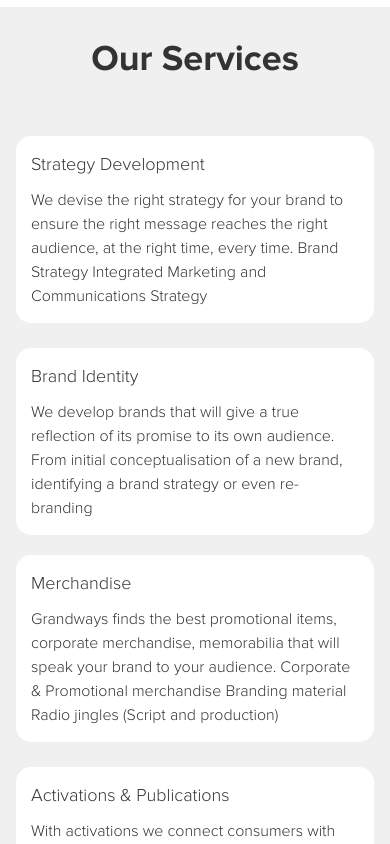
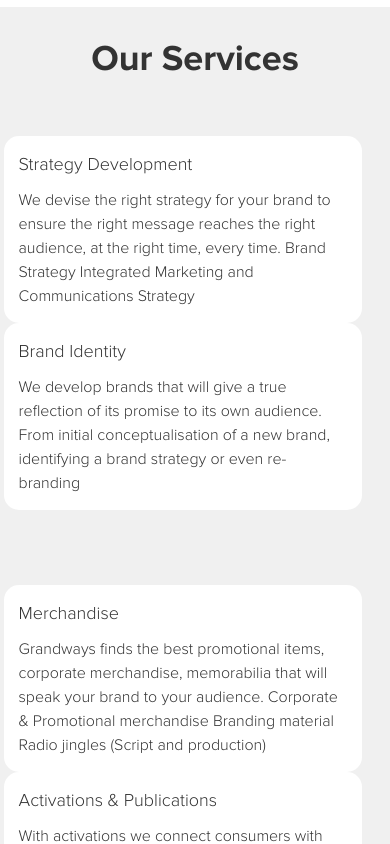
Before and after one commit to Grandways/GrandwaysWebsite, a Next.js app: page / in a window 390 px wide. Shown: the part 1400-2244 px from the top of the page. Built offline with nearby package versions, Linux system fonts and the light colour scheme.

Commit message:
testing new responsiveness

```diff
--- a/app/(root)/(home)/page.jsx
+++ b/app/(root)/(home)/page.jsx
@@ -35,13 +35,13 @@ export default function Home() {
 
           <div className="flex justify-center relative">
             <div className="w-[370px] h-[225px] bg-[#D9D9D9] heroimg rounded-[15px] absolute z-2 left-[280px] top-[150px] max-md:w-[128px] max-md:h-[78px] max-md:left-[100px] max-md:top-[50px]">
-              <Image src={hLeft} alt="" width={370} height={225} className="" />
+              <Image src={hLeft} alt="" width={370} height={225} />
             </div>
             <div className="w-[370px] h-[450px] bg-[#D1D1D1] heroimg rounded-[15px] max-md:w-[129px] max-md:h-[156px]">
-              <Image src={hMid} alt="" width={370} height={225} className="" />
+              <Image src={hMid} alt="" width={370} height={225} />
             </div>
             <div className="w-[370px] h-[225px] bg-[#D9D9D9] heroimg rounded-[15px] absolute z-2 right-[280px] top-[75px] max-md:w-[128px] max-md:h-[78px] max-md:right-[100px] max-md:top-[25px]">
-              <Image src={hRight} alt="" width={370} height={225} className="" />
+              <Image src={hRight} alt="" width={370} height={225} />
             </div>
           </div>
         </div>
@@ -69,10 +69,10 @@ export default function Home() {
 
         <div className="w-full flex flex-col items-center py-[50px] bg-[#f0f0f0] max-md:px-[16px] max-md:py-[25px]">
           <h2 className="mb-[50px] max-md:text-[36px]">Our Services</h2>
-          <div className="flex flex-col gap-[20px] mb-[50px]">
+          <div className="flex flex-col mb-[50px] max-md:gap-[50px]">
 
-            <div className="flex gap-[25px] max-md:flex-col">
-              <div className="services w-[570px] h-[225px] flex justify-between px-[25px] items-center bg-[#ffffff] rounded-[15px] max-md:w-fit max-md:h-fit max-md:p-[15px]">
+            <div className="flex mb-[25px] max-md:flex-col">
+              <div className="services w-[570px] h-[225px] mr-[25px] flex justify-between px-[25px] items-center bg-[#ffffff] rounded-[15px] max-md:w-fit max-md:h-fit max-md:p-[15px]">
                 <FaRegLightbulb className="text-[#222952] w-[100px] h-[100px] max-md:hidden" />
                 <div className="flex flex-col gap-[10px]">
                   <p className="text-[24px] max-md:text-[18px]">Strategy Development</p>
@@ -89,8 +89,8 @@ export default function Home() {
               </div>
             </div>
 
-            <div className="flex gap-[25px] max-md:flex-col">
-              <div className="services w-[570px] h-[225px] flex justify-between px-[25px] items-center bg-[#ffffff] rounded-[15px] max-md:w-fit max-md:h-fit max-md:p-[15px]">
+            <div className="flex max-md:flex-col">
+              <div className="services w-[570px] mr-[25px] h-[225px] flex justify-between px-[25px] items-center bg-[#ffffff] rounded-[15px] max-md:w-fit max-md:h-fit max-md:p-[15px]">
                 <FaPerson className="text-[#222952] w-[100px] h-[100px] max-md:hidden" />
                 <div className="flex flex-col gap-[10px]">
                   <p className="text-[24px] max-md:text-[18px]">Merchandise</p>
--- a/app/(root)/about/page.jsx
+++ b/app/(root)/about/page.jsx
@@ -13,7 +13,7 @@ const About = () => {
         <div className="w-full h-[700px] bg-[#f0f0f0] px-[135px] flex max-md:px-[16px]">
           <div className="flex flex-col w-1/2 justify-center max-md:w-full max-md:items-center max-md:gap-[25px]">
             <h1 className="mb-[15px] max-md:text-[54px] max-md:text-center">We Go The<br/>Extra Mile</h1>
-            <p className="w-[470px] mb-[25px] max-md:text-[16px] max-md:w-[300px] text-center">The Grandways Team consists of a group of resourceful, noble individuals who are humble, highly experienced and hard working.</p>
+            <p className="w-[470px] mb-[25px] max-md:text-[16px] max-md:w-[300px] max-md:text-center">The Grandways Team consists of a group of resourceful, noble individuals who are humble, highly experienced and hard working.</p>
             <Link href={"/contact"}>
               <button className="w-[150px] h-[50px] rounded-[25px] border-[1px] border-[#000000] border-solid mb-[75px]">Get Started</button>
             </Link>
--- a/app/globals.css
+++ b/app/globals.css
@@ -73,6 +73,7 @@ p{
 
 button{
   font-family: "Proxima Nova";
+  background-color: transparent;
 }
 
 button:hover{
```
